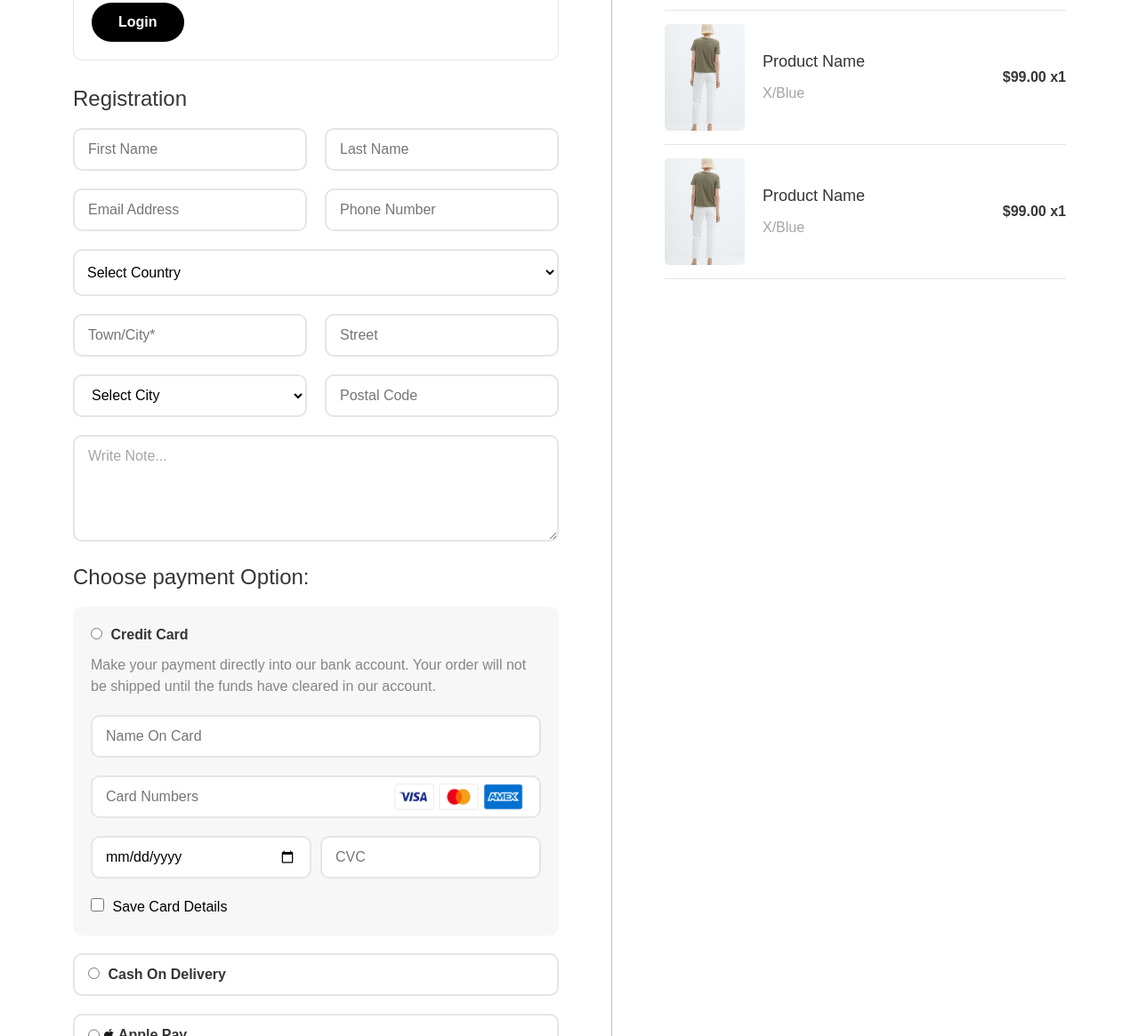
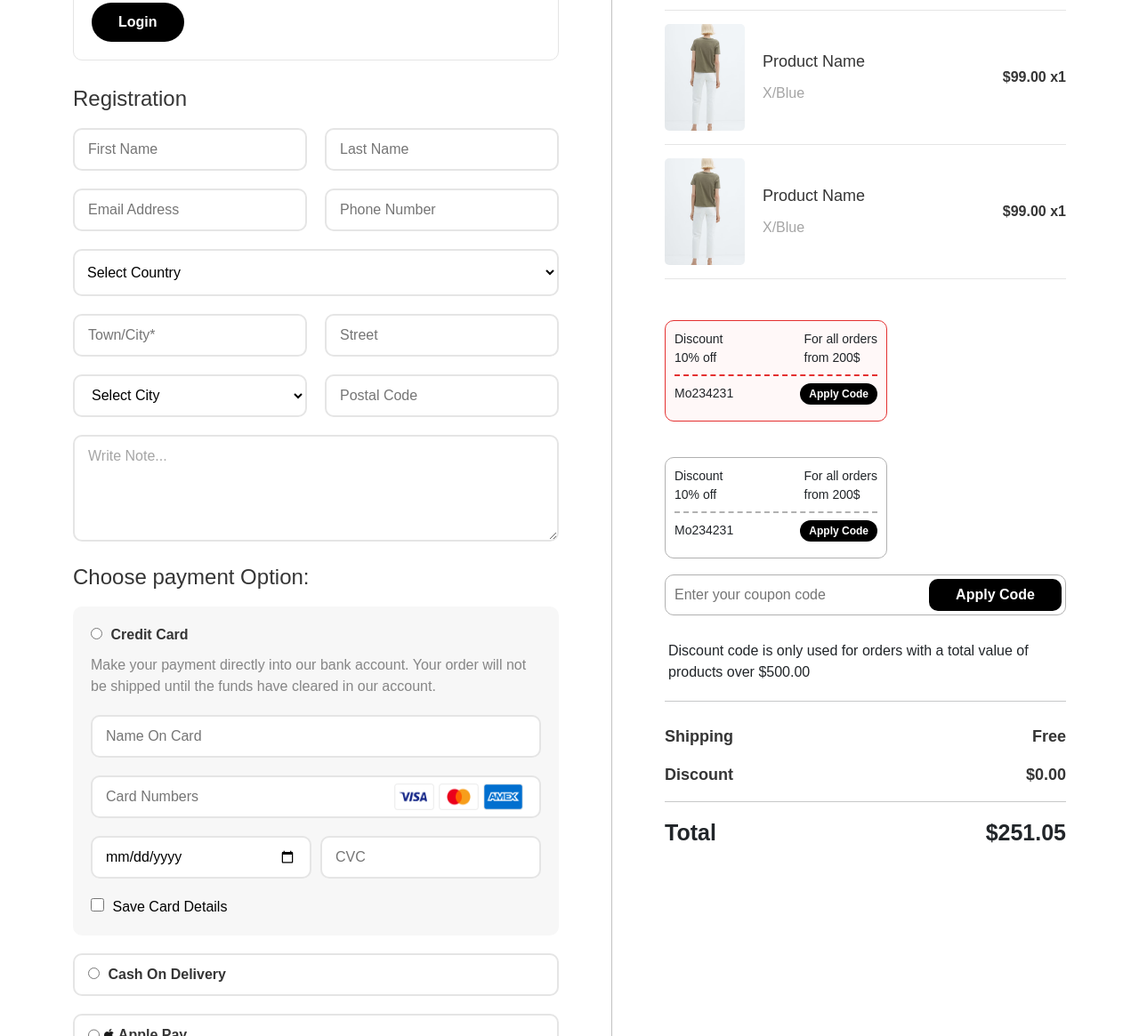
Before and after one commit to Rokibol-Hasan/modave_template, a website built with Vite: page checkout.html in a window 1280 px wide. Shown: the part 900-2065 px from the top of the page at 89% size. Built offline with nearby package versions, Linux system fonts and the light colour scheme.

Commit message:
checkout page completed

```diff
--- a/checkout.html
+++ b/checkout.html
@@ -348,18 +348,12 @@
             </div>
             <div class="col-md-5">
               <div class="shopping-cart-inner">
-                <p class="shopping-cart-title">
-                  Shopping Cart
-                </p>
-
+                <p class="shopping-cart-title">Shopping Cart</p>
 
                 <div class="product-section">
                   <div class="product-item">
                     <div class="product-image">
-                      <img
-                        src="./public/images/women-20.jpg"
-                        alt=""
-                      />
+                      <img src="./public/images/women-20.jpg" alt="" />
                     </div>
                     <div class="product-content">
                       <div class="product-title">
@@ -376,10 +370,7 @@
                 <div class="product-section">
                   <div class="product-item">
                     <div class="product-image">
-                      <img
-                        src="./public/images/women-20.jpg"
-                        alt=""
-                      />
+                      <img src="./public/images/women-20.jpg" alt="" />
                     </div>
                     <div class="product-content">
                       <div class="product-title">
@@ -396,10 +387,7 @@
                 <div class="product-section">
                   <div class="product-item">
                     <div class="product-image">
-                      <img
-                        src="./public/images/women-20.jpg"
-                        alt=""
-                      />
+                      <img src="./public/images/women-20.jpg" alt="" />
                     </div>
                     <div class="product-content">
                       <div class="product-title">
@@ -413,16 +401,80 @@
                     </div>
                   </div>
                 </div>
+              </div>
 
-
+              <div class="apply-coupon">
+                <div class="coupon-list pt-3">
+                  <div class="coupon-inner active">
+                    <div class="coupon-item pb-2">
+                      <div class="coupon-text">
+                        <div class="discount">Discount</div>
+                        <span>10% off</span>
+                      </div>
+                      <div class="percentage">
+                        <div class="order-limit">For all orders</div>
+                        <span>from 200$</span>
+                      </div>
+                    </div>
+                    <div class="coupon-code py-2">
+                      <div class="code">Mo234231</div>
+                      <div class="apply-btn">
+                        <button class="apply">Apply Code</button>
+                      </div>
+                    </div>
+                  </div>
+                  <div class="coupon-inner">
+                    <div class="coupon-item pb-2">
+                      <div class="coupon-text">
+                        <div class="discount">Discount</div>
+                        <span>10% off</span>
+                      </div>
+                      <div class="percentage">
+                        <div class="order-limit">For all orders</div>
+                        <span>from 200$</span>
+                      </div>
+                    </div>
+                    <div class="coupon-code py-2">
+                      <div class="code">Mo234231</div>
+                      <div class="apply-btn">
+                        <button class="apply">Apply Code</button>
+                      </div>
+                    </div>
+                  </div>
+                </div>
+                <div class="apply-coupon-input py-2">
+                  <input
+                    type="text"
+                    placeholder="Enter your coupon code"
+                    class=""
+                  />
+                  <button class="code">Apply Code</button>
+                </div>
+              </div>
+              <span class="p-1 d-block mt-3"
+                >Discount code is only used for orders with a total value of
+                products over $500.00</span
+              >
+              <hr />
+              <div class="checkout-total">
+                <div class="shipping pb-3">
+                  <span>Shipping</span>
+                  <span>Free</span>
+                </div>
+                <div class="discounts">
+                  <span>Discount</span>
+                  <span>$0.00</span>
+                </div>
+                <hr />
+                <div class="total">
+                  <span>Total</span>
+                  <span>$251.05</span>
+                </div>
               </div>
             </div>
           </div>
         </div>
       </section>
-
-
-
     </main>
 
     <footer class="border-top pt-5">
--- a/src/pages/checkout.css
+++ b/src/pages/checkout.css
@@ -256,7 +256,7 @@ img.paypal-img{
 /* shopping card section */
 
 .shopping-cart-inner{
-    padding: 80px 0px;
+    padding: 80px 0px 20px 0px;
 }
 p.shopping-cart-title{
     font-size: 24px;
@@ -307,3 +307,132 @@ p.shopping-cart-title{
     font-weight: 600;
 
 }
+
+/* coupon option */
+.apply-coupon{
+    padding: 0px 0px;
+    position: relative;
+  }
+  .apply-coupon input{
+    padding: 10px 10px;
+    width: 100%;
+    border: 1px solid #b1b1b1;
+    border-radius: 10px;
+
+  }
+  .apply-coupon input:focus{
+    outline: none;
+
+  }
+
+  .apply-coupon button.code{
+    border: none;
+    padding: 6px 30px;
+    position: absolute;
+    bottom: 13px;
+    right: 5px;
+    background-color: black;
+    font-size: 16px;
+    font-weight: 600;
+    color: white;
+    border-radius: 10px;
+  }
+
+
+  .coupon-list{
+    display: grid;
+    grid-template-columns: repeat(auto-fit, 250px);
+    gap: 20px;
+    align-content: start;
+  }
+  .coupon-inner{
+    border: 1px solid #b1b1b1;
+    border-radius: 10px;
+    padding: 10px;
+    margin: 10px 0px;
+    font-size: 14px;
+    position: relative;
+
+  }
+
+  .coupon-inner.active{
+   border: 1px solid #E43131;
+   background-color:#e4313108;
+
+  }
+  .coupon-inner.active .coupon-code{
+   border-top: 2px dashed #E43131;
+
+  }
+
+  .coupon-item{
+    display: flex;
+    align-items: center;
+    justify-content: space-between;
+  }
+
+
+  .coupon-code{
+    display: flex;
+    justify-content: space-between;
+    align-items: center;
+    border-top: 2px dashed #b1b1b1;
+
+  }
+
+  .apply-btn button.apply{
+    border: none;
+    border-radius: 30px;
+    padding: 3px 10px;
+    background-color: black;
+    font-size: 12px;
+    font-weight: 600;
+    color: white;
+  }
+
+  .coupon-inner:hover{
+    border: 1px solid #E43131;
+    background-color: #e4313108;
+
+   }
+   .coupon-inner:hover .coupon-code{
+    border-top: 2px dashed #E43131;
+
+   }
+
+.checkout-total{
+    padding: 10px 0px;
+}
+.checkout-total .shipping{
+    display: flex;
+    justify-content: space-between;
+    align-items: center;
+}
+
+.checkout-total .shipping span{
+    font-size: 18px;
+    color: var(--normalTextColor);
+    font-weight: 600;
+}
+
+.checkout-total .discounts{
+    display: flex;
+    justify-content: space-between;
+    align-items: center;
+}
+
+.checkout-total .discounts span{
+    font-size: 18px;
+    color: var(--normalTextColor);
+    font-weight: 600;
+}
+.checkout-total .total{
+    display: flex;
+    justify-content: space-between;
+    align-items: center;
+}
+
+.checkout-total .total span{
+    font-size: 25px;
+    font-weight: 700;
+}
```
